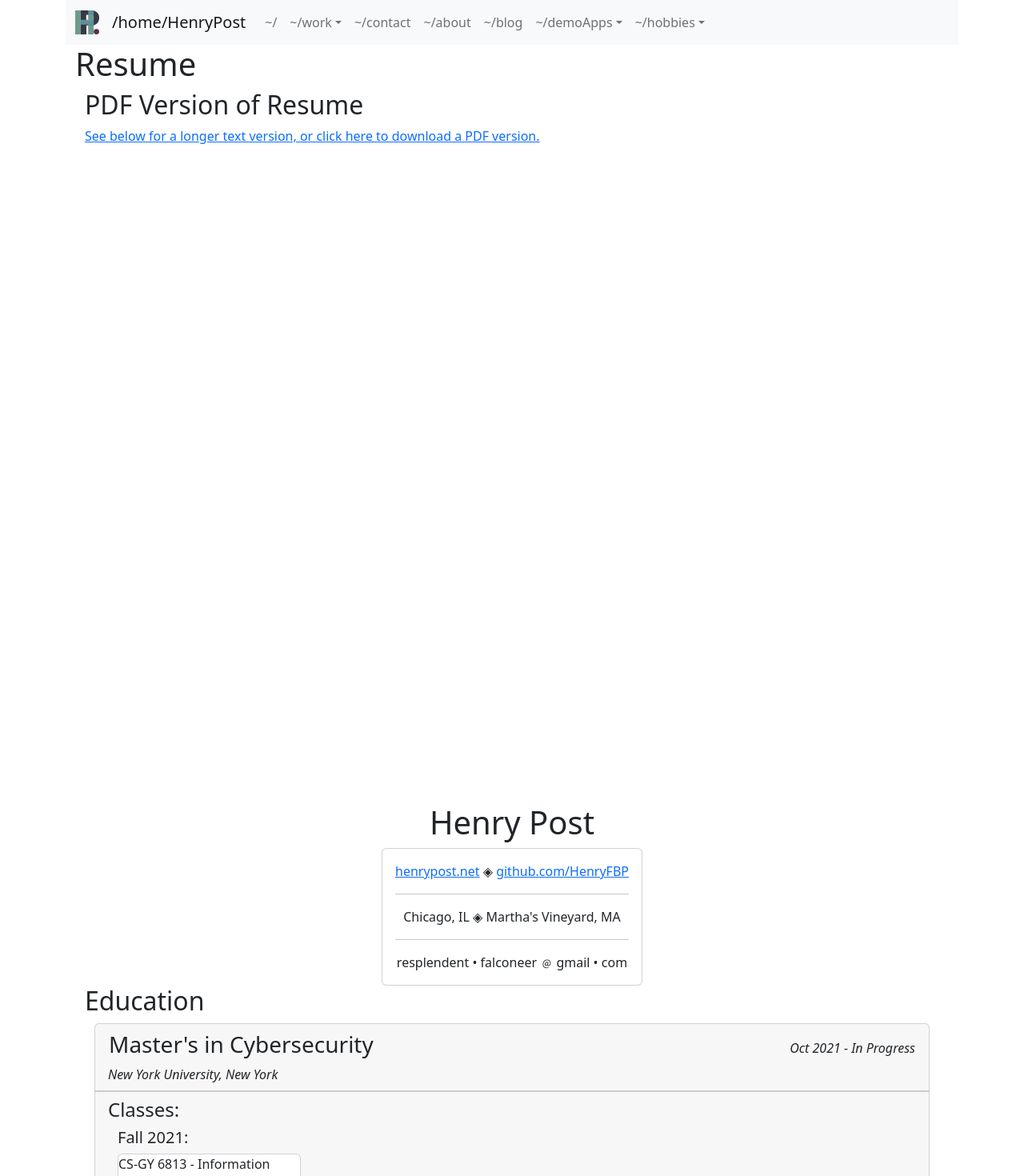
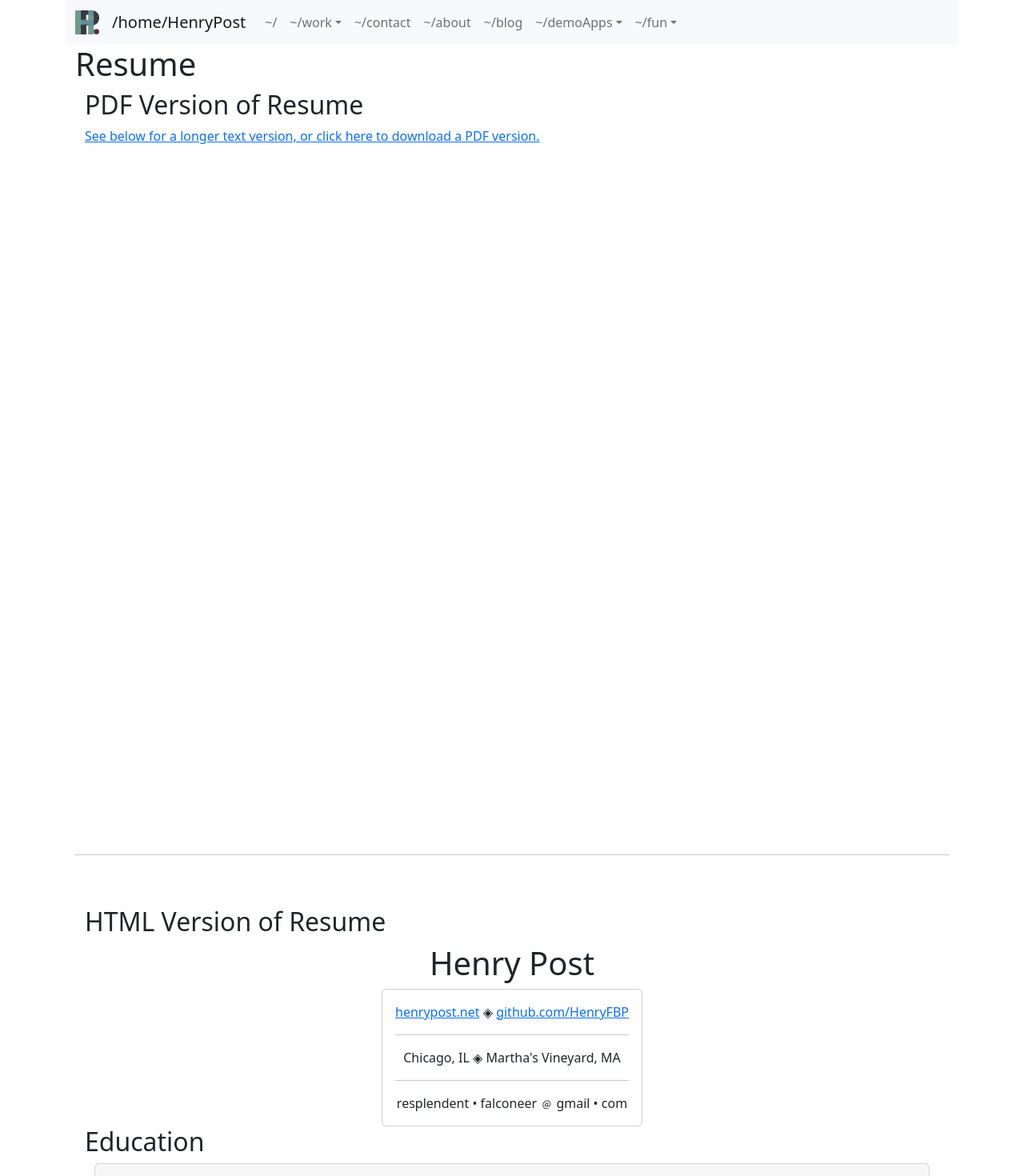
Before and after one commit to meltingscales/henrypost.net, a React (Create React App) app: page /work/resume in a window 1280 px wide. Shown: the top 1470 px of the page at 80% size. Built offline with nearby package versions, Linux system fonts and the light colour scheme.

Commit message:
add fun/, cool links

```diff
--- a/src/Navigation.tsx
+++ b/src/Navigation.tsx
@@ -104,24 +104,33 @@ const Navigation = () =>
 
 
                             <NavDropdown
-                                title={TextFmtService.homeDirFmt('hobbies')}
+                                title={TextFmtService.homeDirFmt('fun')}
                                 id={'basic-nav-dropdown'}>
 
                                 <NavDDI
-                                    path={'hobbies'}
-                                    subpath={'photos'}/>
+                                    path={'fun'}
+                                    subpath={'photos'}
+                                />
 
                                 <NavDDI
-                                    path={'hobbies'}
-                                    subpath={'books'}/>
+                                    path={'fun'}
+                                    subpath={'books'}
+                                />
 
                                 <NavDDI
-                                    path={'hobbies'}
-                                    subpath={'music'}/>
+                                    path={'fun'}
+                                    subpath={'music'}
+                                />
 
                                 <NavDDI
-                                    path={'hobbies'}
-                                    subpath={'videogames'}/>
+                                    path={'fun'}
+                                    subpath={'videogames'}
+                                />
+
+                                <NavDDI
+                                    path={'fun'}
+                                    subpath={'cool-links'}
+                                />
 
                             </NavDropdown>
 
--- a/src/Routing.tsx
+++ b/src/Routing.tsx
@@ -7,14 +7,15 @@ import PageBlog from "./pages/PageBlog";
 import PageContact from "./pages/PageContact";
 import PageAbout from "./pages/PageAbout";
 import GithubApp from "./pages/demoApps/GithubApp";
-import PageBooks from "./pages/hobbies/PageBooks";
-import PageMusic from "./pages/hobbies/PageMusic";
-import PageVideogames from "./pages/hobbies/PageVideogames";
+import PageBooks from "./pages/fun/PageBooks";
+import PageMusic from "./pages/fun/PageMusic";
+import PageVideogames from "./pages/fun/PageVideogames";
 import PageResume from "./pages/work/PageResume";
 import PageCertifications from "./pages/work/PageCertifications";
 import {Cube} from "./pages/demoApps/Cube";
-import PagePhotos from "./pages/hobbies/PagePhotos";
+import PagePhotos from "./pages/fun/PagePhotos";
 import PageWhyHireMe from "./pages/work/PageWhyHireMe";
+import PageCoolLinks from "./pages/fun/PageCoolLinks";
 
 function NoPage() {
     return <div>nopage!</div>;
@@ -56,17 +57,20 @@ export default function Routing() {
                 <Route path={"demoApps/cube"}
                        element={<Cube/>}/>
 
-                <Route path={"hobbies/photos"}
+                <Route path={"fun/photos"}
                        element={<PagePhotos/>}/>
 
-                <Route path={"hobbies/books"}
+                <Route path={"fun/books"}
                        element={<PageBooks/>}/>
 
-                <Route path={"hobbies/music"}
+                <Route path={"fun/music"}
                        element={<PageMusic/>}/>
 
-                <Route path={"hobbies/videogames"}
+                <Route path={"fun/videogames"}
                        element={<PageVideogames/>}/>
+
+                <Route path={"fun/cool-links"}
+                       element={<PageCoolLinks/>}/>
 
                 <Route
                     element={<NoPage/>}/>
--- /dev/null
+++ b/src/pages/fun/PageCoolLinks.tsx
@@ -0,0 +1,12 @@
+// eslint-disable-next-line @typescript-eslint/no-unused-vars
+
+const PageCoolLinks = () => {
+
+    return <>
+        <h1>cool links</h1>
+        <div>some link list :)
+        </div>
+    </>;
+}
+
+export default PageCoolLinks
--- a/src/pages/work/PageResume.tsx
+++ b/src/pages/work/PageResume.tsx
@@ -22,11 +22,18 @@ const PageResume = () => {
                     src="/staticfiles/HenryPostResume.pdf"
                     style={{'width': '100%', 'height': '100vh'}}
             />
+        </Container>
 
 
+        <br/>
+        <br/>
+        <hr/>
+        <br/>
+        <br/>
 
-        </Container>
+
         <Container>
+            <h2>HTML Version of Resume</h2>
             {new MResume(HENRY_TRESUME_DATA()).renderResume()}
         </Container>
     </>;
```
Also changed, not shown: src/pages/fun/PageBooks.tsx (renamed from src/pages/hobbies/PageBooks.tsx), src/pages/fun/PageMusic.tsx (renamed from src/pages/hobbies/PageMusic.tsx), src/pages/fun/PagePhotos.tsx (renamed from src/pages/hobbies/PagePhotos.tsx), src/pages/fun/PageVideogames.tsx (renamed from src/pages/hobbies/PageVideogames.tsx).
